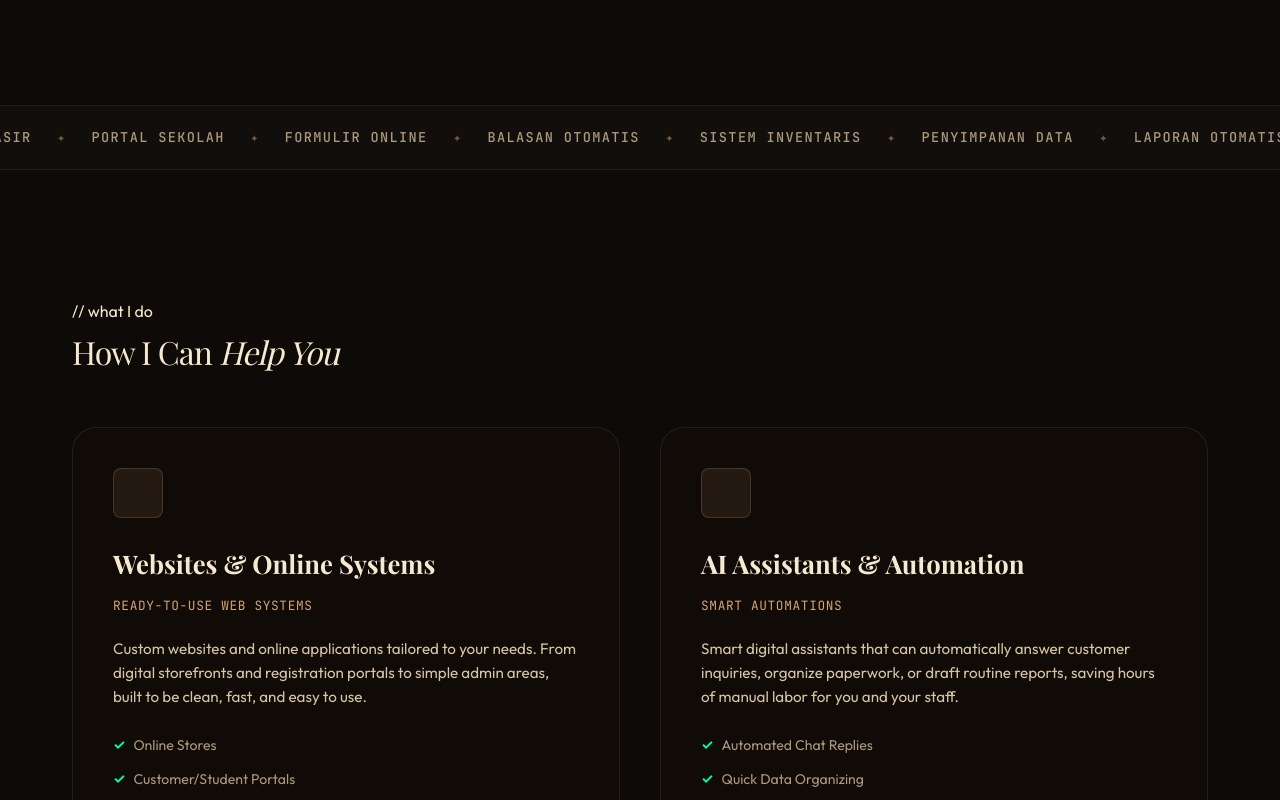
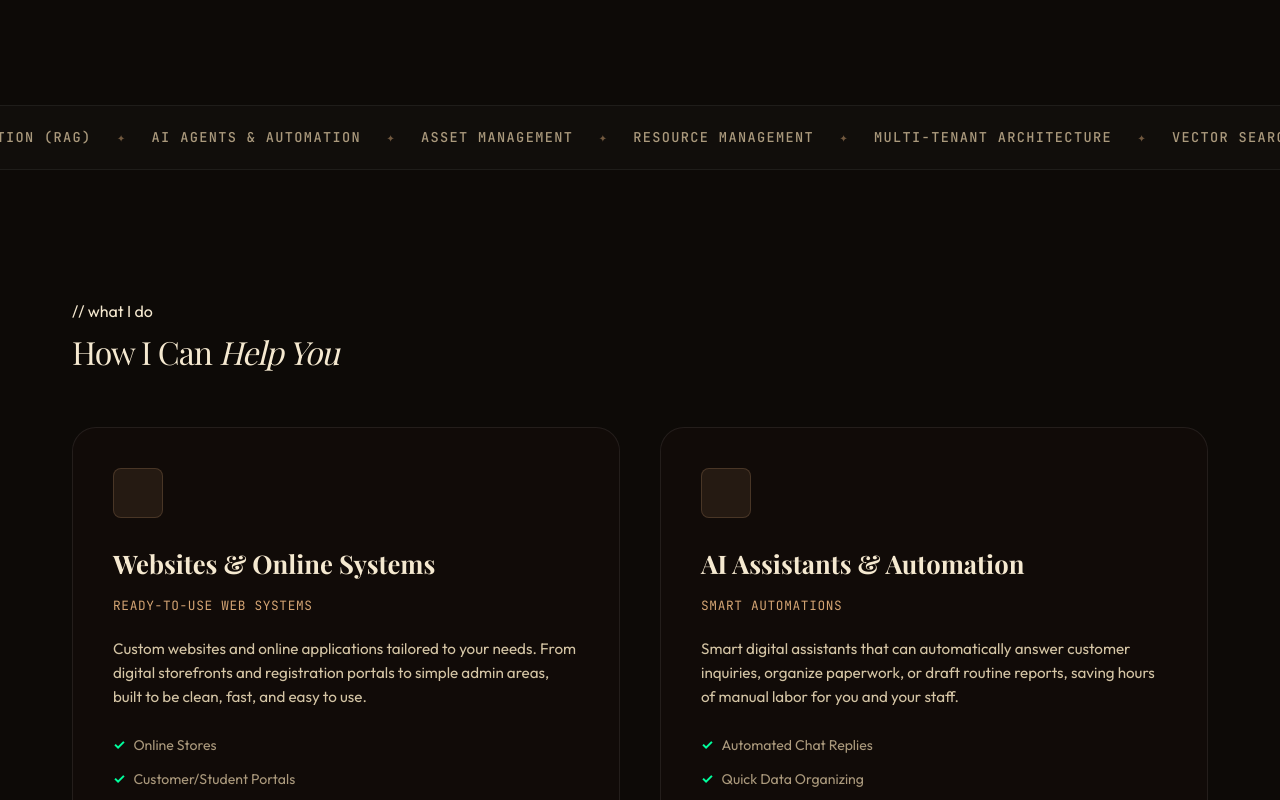
Before and after one commit to RafiMM0609/zeroman, a Nuxt app: page / in a window 1280 px wide. Shown: the part 1200-2000 px from the top of the page. Built offline with nearby package versions, Linux system fonts and the light colour scheme; no server answers; some icons are missing; a web font is replaced by a local one.

Commit message:
feat: add project action links, include POV AI Indonesia in portfolio, and localize ticker items

```diff
--- a/pages/index.vue
+++ b/pages/index.vue
@@ -270,7 +270,7 @@ useScrollReveal()
 const portfolio = portfolioData
 
 const tickerItems = computed(() => {
-  const items = portfolioData.ticker_items || []
+  const items = translate(portfolioData, 'ticker_items') || []
   // Duplicate for infinite CSS animation loop
   return [...items, ...items]
 })
--- a/pages/project.vue
+++ b/pages/project.vue
@@ -49,6 +49,34 @@
               <span style="font-family: var(--font-mono); font-size: 0.68rem; color: var(--fg-muted); letter-spacing: 0.08em;">
                 {{ project.year }}
               </span>
+            </div>
+
+            <!-- Action Links -->
+            <div v-if="project.live || (project.github && project.github !== '#')" style="display: flex; align-items: center; gap: 12px; margin-top: 24px; flex-wrap: wrap;">
+              <a
+                v-if="project.live"
+                :href="project.live"
+                :target="project.live.startsWith('http') ? '_blank' : '_self'"
+                :rel="project.live.startsWith('http') ? 'noopener noreferrer' : ''"
+                class="btn-primary"
+                id="project-live-link"
+                style="display: inline-flex; align-items: center; gap: 8px; padding: 10px 20px; font-size: 0.85rem;"
+              >
+                <span>🚀 {{ lang === 'id' ? 'Buka Aplikasi' : 'Live Application' }}</span>
+                <span>↗</span>
+              </a>
+              <a
+                v-if="project.github && project.github !== '#'"
+                :href="project.github"
+                target="_blank"
+                rel="noopener noreferrer"
+                class="btn-ghost"
+                id="project-github-link"
+                style="display: inline-flex; align-items: center; gap: 8px; padding: 10px 20px; font-size: 0.85rem;"
+              >
+                <span>💻 {{ lang === 'id' ? 'Repository' : 'Source Code' }}</span>
+                <span>↗</span>
+              </a>
             </div>
           </div>
 
@@ -139,6 +167,48 @@ import portfolioData from '~/public/data/portfolio.json'
 
 const { translate, lang } = useLanguage()
 
+const route = useRoute()
+const router = useRouter()
+
+const projectId = computed(() => route.query.id)
+
+const project = computed(() => {
+  const list = portfolioData.projects || []
+
+  // Legacy aliases support (from server.js)
+  const legacyAlias = {
+    'portofolio': 'zeroman-portfolio',
+    'manajemen-data': 'data-management'
+  }
+  const id = legacyAlias[projectId.value] || projectId.value
+
+  return list.find(p => p.id === id)
+})
+
+// Safely handle missing project ID or nonexistent project without breaking reactivity/transitions
+if (import.meta.server) {
+  if (!projectId.value) {
+    navigateTo('/')
+  } else if (!project.value) {
+    showError({ statusCode: 404, statusMessage: 'Project not found' })
+  }
+}
+
+onMounted(async () => {
+  await router.isReady()
+  if (!projectId.value) {
+    navigateTo('/')
+  } else if (!project.value) {
+    showError({ statusCode: 404, statusMessage: 'Project not found' })
+  }
+})
+
+watch(project, (newProject) => {
+  if (import.meta.client && !newProject && projectId.value) {
+    showError({ statusCode: 404, statusMessage: 'Project not found' })
+  }
+})
+
 // Dynamic SEO Head tags
 const seoTitle = computed(() => {
   if (project.value) {
@@ -184,49 +254,6 @@ const closeLightbox = () => {
 // Setup scroll reveal animation hook
 useScrollReveal()
 
-const route = useRoute()
-const projectId = computed(() => route.query.id)
-
-const project = computed(() => {
-  const list = portfolioData.projects || []
-
-  // Legacy aliases support (from server.js)
-  const legacyAlias = {
-    'portofolio': 'zeroman-portfolio',
-    'manajemen-data': 'data-management'
-  }
-  const id = legacyAlias[projectId.value] || projectId.value
-
-  return list.find(p => p.id === id)
-})
-
-// Safely handle missing project ID or nonexistent project without breaking reactivity/transitions
-if (import.meta.server) {
-  if (!projectId.value) {
-    navigateTo('/')
-  } else if (!project.value) {
-    showError({ statusCode: 404, statusMessage: 'Project not found' })
-  }
-}
-
-const router = useRouter()
-
-onMounted(async () => {
-  await router.isReady()
-  if (!projectId.value) {
-    navigateTo('/')
-  } else if (!project.value) {
-    showError({ statusCode: 404, statusMessage: 'Project not found' })
-  }
-})
-
-
-watch(project, (newProject) => {
-  if (import.meta.client && !newProject && projectId.value) {
-    showError({ statusCode: 404, statusMessage: 'Project not found' })
-  }
-})
-
 const getStatusLabel = (status) => {
   const statusLabelsEn = { live: 'Live', complete: 'Complete', client: 'Client Work' }
   const statusLabelsId = { live: 'Live', complete: 'Selesai', client: 'Proyek Klien' }
--- a/public/data/portfolio.json
+++ b/public/data/portfolio.json
@@ -434,6 +434,35 @@
         "/images/projects/restriceted-pic.png",
         "/images/projects/restriceted-pic.png"
       ]
+    },
+    {
+      "id": "pov-ai-indonesia",
+      "num": "07",
+      "title": "POV AI Indonesia (Economic & Sensitivity Intelligence)",
+      "title_id": "POV AI Indonesia (Analisis Sentimen & Otomatisasi Isu Sensitif)",
+      "short_desc": "An automated AI monitoring & sentiment analysis platform focusing on sensitive Indonesian economic indicators like fuel (BBM) prices and Rupiah exchange rates using scheduled crawling and automated AI evaluation.",
+      "short_desc_id": "Platform analisis & crawling otomatis bertenaga AI yang memantau isu ekonomi sensitif di Indonesia seperti harga BBM dan nilai tukar Rupiah secara terjadwal, serta menyajikan ulasan dan kesimpulan otomatis.",
+      "full_desc": "An automated web crawling and AI analysis system built to track sensitive national economic dynamics in Indonesia, with primary emphasis on fuel (BBM) price shifts and USD/IDR exchange rates. The system executes scheduled web scraping across financial outlets and public channels, then uses LLMs to automatically evaluate trends, summarize public sentiment, and deliver concise executive conclusions.",
+      "full_desc_id": "Sistem crawling web dan analisis AI otomatis yang dirancang untuk memantau dinamika isu sensitif ekonomi nasional Indonesia, terutama fluktuasi harga BBM dan nilai tukar Rupiah. Sistem ini menjalankan scraping data secara terjadwal (scheduled crawling) dari berbagai media keuangan dan publik, lalu memanfaatkan LLM untuk secara otomatis meninjau tren, menganalisis sentimen, dan memberikan ringkasan kesimpulan cerdas secara real-time.",
+      "tags": [
+        "Python",
+        "LLM / OpenAI",
+        "Web Scraping",
+        "Cron Scheduler",
+        "FastAPI",
+        "PostgreSQL",
+        "Docker"
+      ],
+      "status": "complete",
+      "year": "2026",
+      "highlight": true,
+      "github": "#",
+      "live": null,
+      "images": [
+        "/images/projects/restriceted-pic.png",
+        "/images/projects/restriceted-pic.png",
+        "/images/projects/restriceted-pic.png"
+      ]
     }
   ],
   "timeline": [
@@ -557,26 +586,50 @@
     "copy_id": "© 2026 — Dibuat manual untuk solusi yang tepat sasaran."
   },
   "budget_options": [
-    "< Rp 5 Million",
-    "Rp 5 – 20 Million",
-    "Rp 20 – 50 Million",
-    "> Rp 50 Million",
+    "< Rp 5 Juta",
+    "Rp 5 – 20 Juta",
+    "Rp 20 – 50 Juta",
+    "> Rp 50 Juta",
     "Let's discuss"
   ],
   "ticker_items": [
-    "Website Usaha",
-    "Aplikasi Kasir",
-    "Portal Sekolah",
-    "Formulir Online",
-    "Balasan Otomatis",
-    "Sistem Inventaris",
-    "Penyimpanan Data",
-    "Laporan Otomatis",
-    "Toko Online",
+    "High-Throughput Systems",
+    "Retrieval-Augmented Generation (RAG)",
+    "AI Agents & Automation",
+    "Asset Management",
+    "Resource Management",
+    "Multi-Tenant Architecture",
+    "Vector Search & Knowledge Graphs",
+    "Real-Time Analytics",
+    "High-Availability Backend",
+    "Business Websites",
+    "POS & Retail Systems",
+    "Custom API Integration",
+    "Secure Cloud Infrastructure",
+    "Automated Workflows",
+    "School & Student Portals",
+    "Inventory & Storage Systems",
+    "Practical System Design",
+    "Workplace Efficiency"
+  ],
+  "ticker_items_id": [
+    "Sistem High-Throughput",
+    "RAG & AI",
+    "Asisten & Agent AI",
+    "Manajemen Aset Digital",
+    "Manajemen Sumber Daya",
+    "Arsitektur Multi-Tenant",
+    "Vektor & Knowledge Graph",
+    "Analitik Real-Time",
+    "Backend High-Availability",
+    "Website UMKM",
+    "Aplikasi Kasir & Retail",
+    "Integrasi API Kustom",
+    "Infrastruktur Cloud Andal",
+    "Otomatisasi Alur Kerja",
+    "Portal Sekolah & Siswa",
+    "Sistem Inventaris & Data",
     "Desain Sistem Praktis",
-    "Integrasi Chat",
-    "Keamanan Login",
-    "Dukungan Ramah",
     "Efisiensi Kerja"
   ]
 }
```
